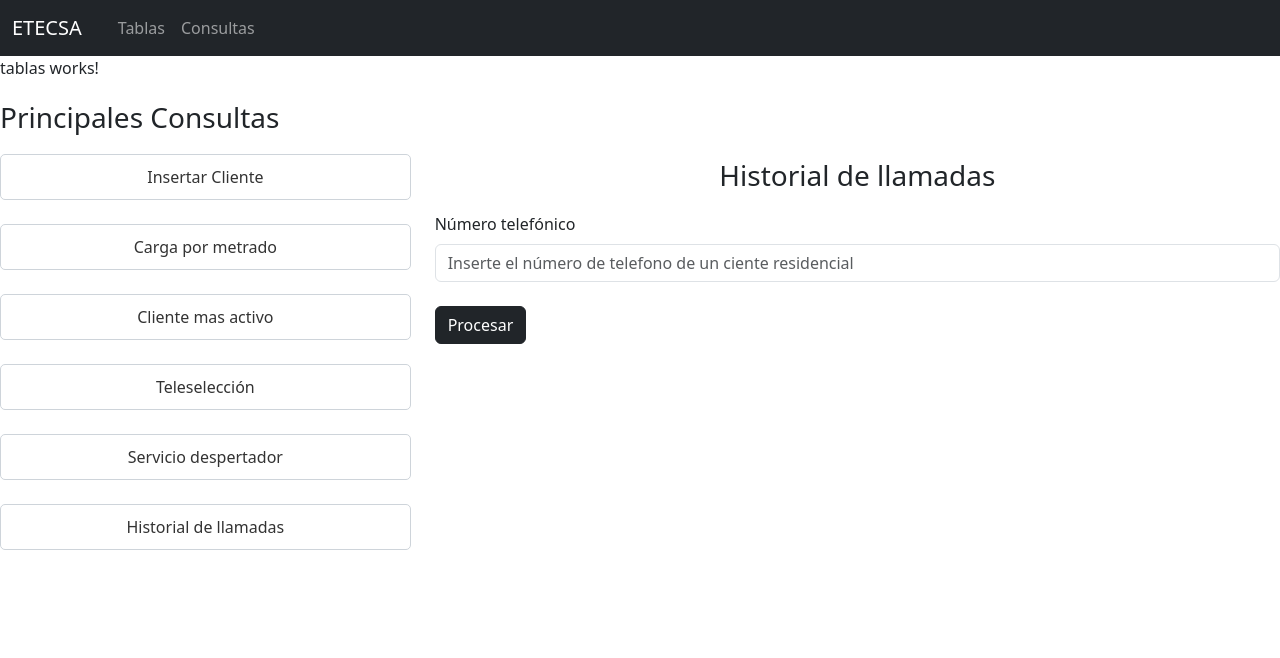
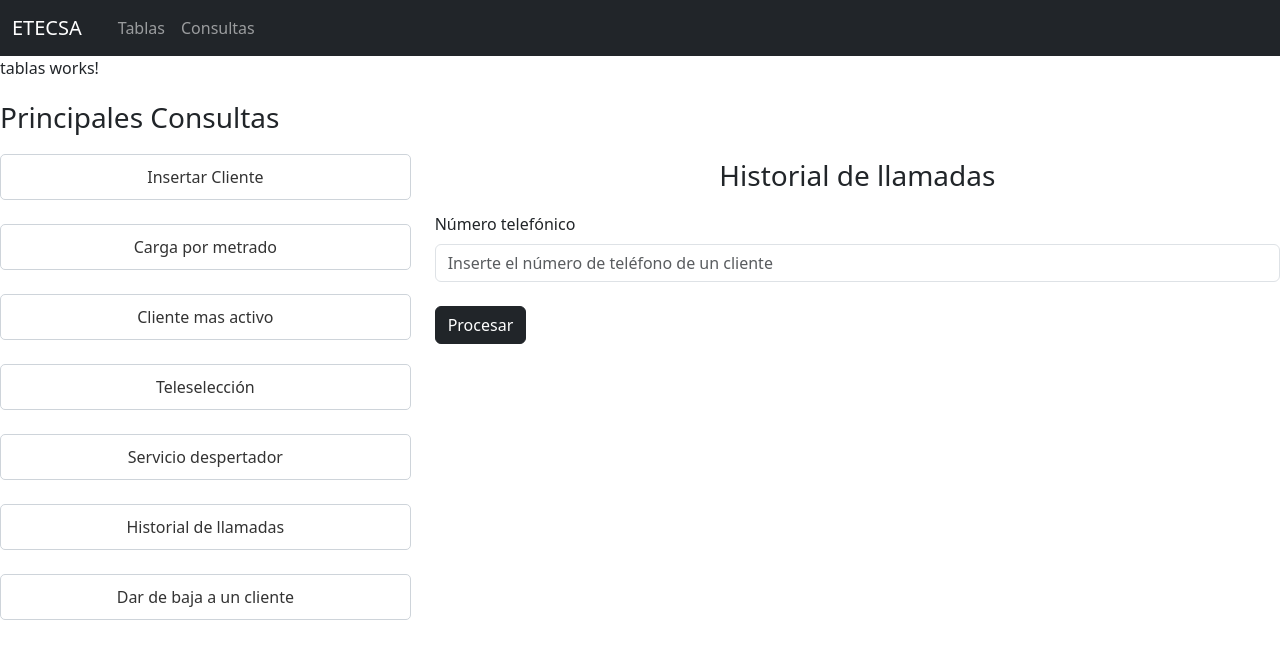
Before and after one commit to VictorLuis123/proyecto_ingenieria, an Angular app: page /consultas in a window 1280 px wide. Both pictures are taken after a click on the link "Historial de llamadas". Shown: the top 658 px of the page. Built offline with nearby package versions, Linux system fonts and the light colour scheme.

Commit message:
dar de baja a cliente implementado

```diff
--- a/src/app/consultas/consultas.component.html
+++ b/src/app/consultas/consultas.component.html
@@ -16,15 +16,17 @@
         <br>
         <a class="list-group-item list-group-item-action custom-link" (click)="tipo_query='Historial de llamadas'" (click)="draw_table=false" (click)="url='http://localhost/BackendEtecsa/call_track.php'">Historial de llamadas</a>
         <br>
+        <a class="list-group-item list-group-item-action custom-link" (click)="tipo_query='Dar de baja a un cliente'" (click)="draw_table=false" (click)="url='http://localhost/BackendEtecsa/get_down.php'">Dar de baja a un cliente</a>
+        <br>
       </div>
     </div>
 
     <!-- Formulario para e historial de llamadas -->
-    <div class="col-8" *ngIf="tipo_query=='Historial de llamadas' && draw_table==false">
+    <div class="col-8" *ngIf="(tipo_query=='Historial de llamadas' || tipo_query=='Dar de baja a un cliente') && draw_table==false">
       <p class="fs-3 text-center">{{tipo_query}}</p>
       <form  (ngSubmit)="executeQueryByPhone()" >
         <label class="form-label" for="telephone" >Número telefónico</label>
-        <input type="text" id="telephone" class="form-control" placeholder="Inserte el número de telefono de un ciente residencial" name="telephone" [(ngModel)]="phone_number" required/>
+        <input type="text" id="telephone" class="form-control" placeholder="Inserte el número de teléfono de un cliente" name="telephone" [(ngModel)]="phone_number" required/>
         <br>
         <button data-mdb-ripple-init type="submit" class="btn btn-dark btn-block mb-4">Procesar</button>
       </form>
--- a/src/app/consultas/consultas.component.ts
+++ b/src/app/consultas/consultas.component.ts
@@ -48,6 +48,7 @@ export class ConsultasComponent {
     this.atributos=[]
     this.elementos=[]
     this.dataservice.getQueryByPhone(this.phone_number,this.url).subscribe((data:any) => {
+      console.log(data);
       data.forEach((item:any) => {
         this.atributos=Object.keys(item);
         this.elementos.push(item);
```
